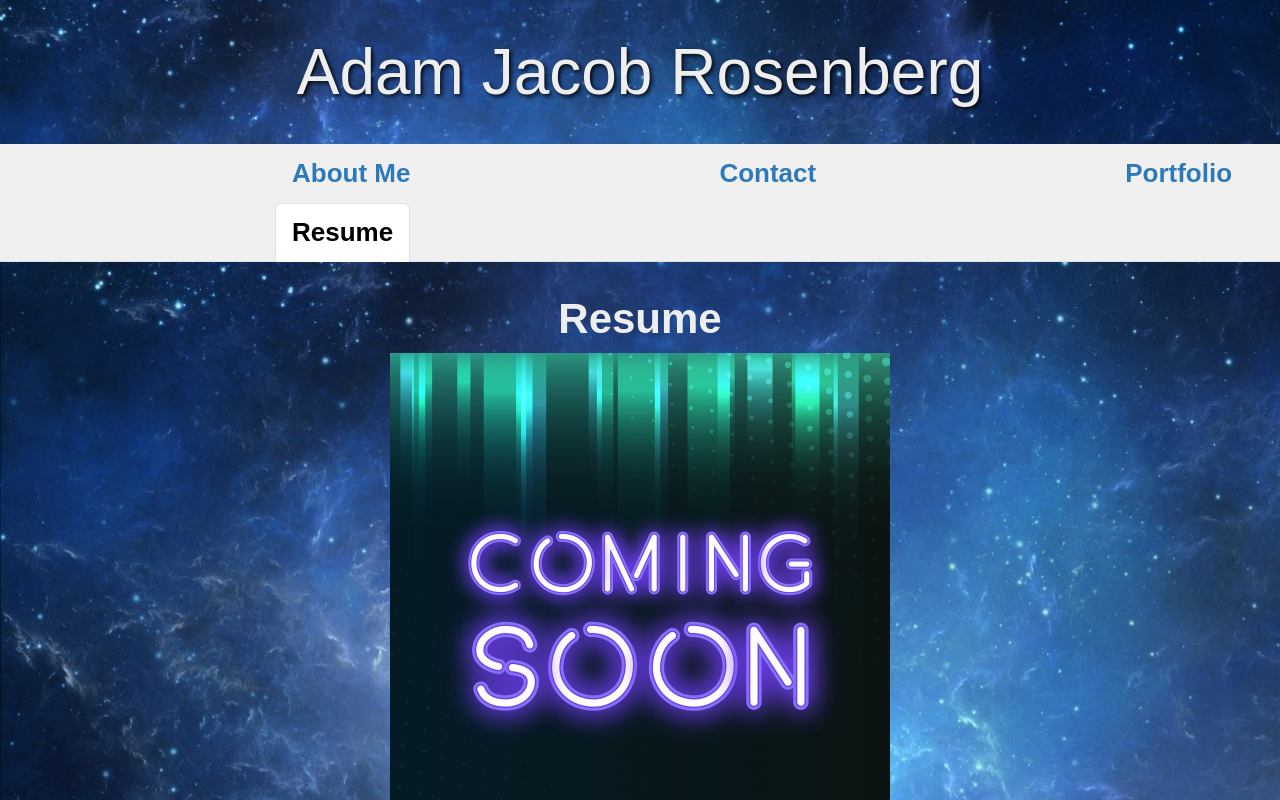
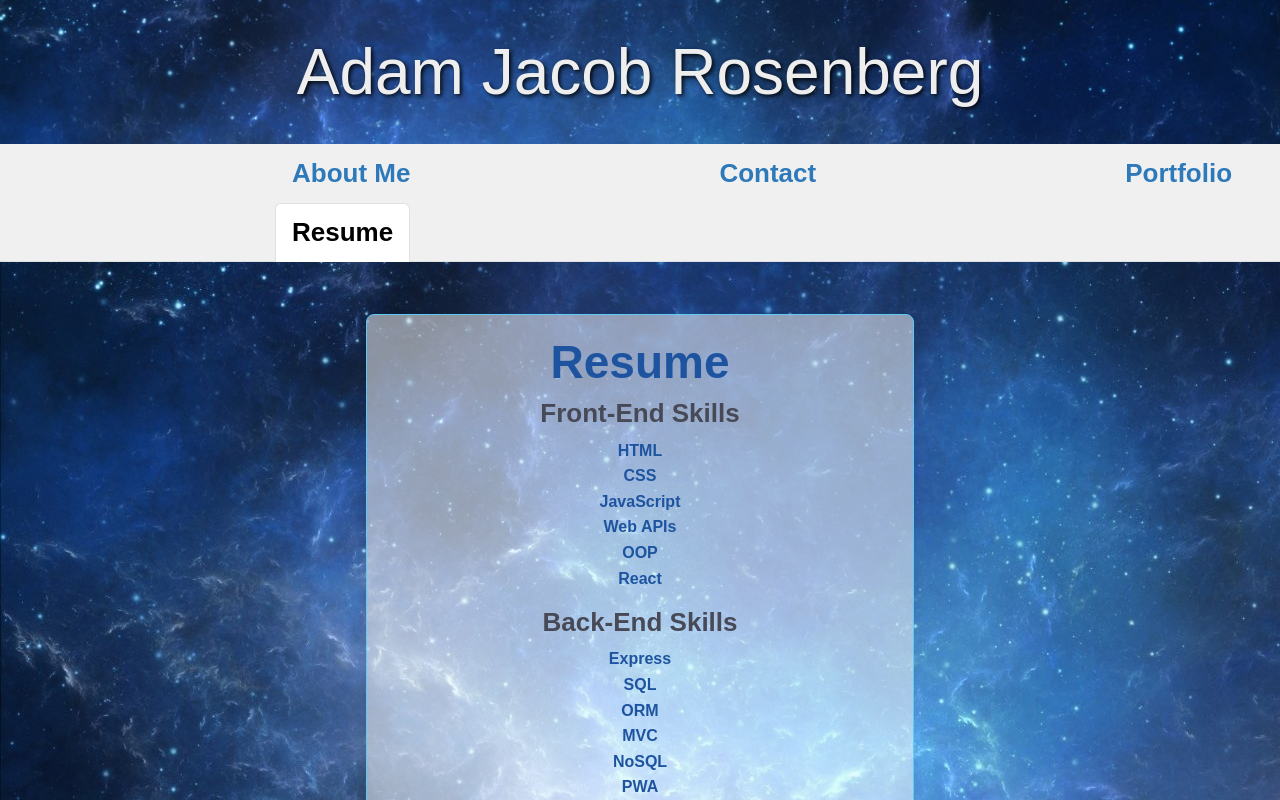
Before and after one commit to AcoderRose/AdamsReact_Portfolio, a React (Vite) app: page /Resume in a window 1280 px wide. Shown: the top 800 px of the page. Built offline with nearby package versions, Linux system fonts and the light colour scheme.

Commit message:
Added frontend and backend skills to Resume page. Made some styling changes to AboutMe and Portfolio jsx files as well.

```diff
--- a/src/pages/AboutMe.jsx
+++ b/src/pages/AboutMe.jsx
@@ -27,7 +27,7 @@ export default function About() {
         <div className="about-text">
           <h1 id="h1bigger">{aboutTitle}</h1>
           {aboutParagraphs.map((paragraph, index) => (
-            <p key={index}>{paragraph}</p>
+            <p id="paragraph" key={index}>{paragraph}</p>
           ))}
         </div>
       </div>
--- a/src/pages/Resume.jsx
+++ b/src/pages/Resume.jsx
@@ -1,17 +1,53 @@
-import React from "react";
-import "../styles/style.css";
+function Resume() {
+  // front-end skills
+  const frontEndSkills = [
+    "HTML",
+    "CSS",
+    "JavaScript",
+    "Web APIs",
+    "OOP",
+    "React",
+  ];
 
-function Resume() {
+  // back-end skills
+  const backEndSkills = ["Express", "SQL", "ORM", "MVC", "NoSQL", "PWA"];
+
+  const h2Style = {
+    color: "#474a56",
+  };
+
   return (
     <div className="resume-container">
-      <h1 class="blue">Resume</h1>
+      <h1 id="bigger">Resume</h1>
+      <div className="skills-container">
+        <section className="skills-section">
+          <h2 class="skills" style={h2Style}>
+            Front-End Skills
+          </h2>
+          <ul>
+            {frontEndSkills.map((skill, index) => (
+              <li key={index}>{skill}</li>
+            ))}
+          </ul>
+        </section>
+        <section className="skills-section">
+          <h2 class="skills" style={h2Style}>
+            Back-End Skills
+          </h2>
+          <ul>
+            {backEndSkills.map((skill, index) => (
+              <li key={index}>{skill}</li>
+            ))}
+          </ul>
+        </section>
+      </div>
       <div className="coming-soon">
+        <p>Downloadable Resume Coming Soon!</p>
         <img
-          src="./public/images/Coming-Soon-Graphic.jpg"
+          src="/images/Screenshot-Resume.png"
           alt="Coming Soon"
           className="coming-soon-image"
         />
-        <p class="blue">My resume is coming soon!</p>
       </div>
     </div>
   );
--- a/src/pages/portfolio.jsx
+++ b/src/pages/portfolio.jsx
@@ -16,12 +16,6 @@ const projectData = [
     githubLink: "https://github.com/jy8liu/UCI-Bootcamp-Project-1",
   },
   {
-    title: "Adams-Dev-Depot",
-    image: "/images/Screenshot-Adams-Dev-Depot.png",
-    projectLink: "https://acoderrose.github.io/Adams-Dev-Depot/",
-    githubLink: "https://github.com/AcoderRose/Adams-Dev-Depot",
-  },
-  {
     title: "ScriptSaga",
     image: "/images/Screenshot-ScriptSaga.PNG",
     projectLink: "https://acoderrose.github.io/Script-Saga/",
@@ -38,6 +32,12 @@ const projectData = [
     image: "/images/Screenshot-Note-Again.png",
     projectLink: "https://note-again.onrender.com",
     githubLink: "https://github.com/AcoderRose/Note-Again",
+  },
+  {
+    title: "Adams-Dev-Depot",
+    image: "/images/Screenshot-Adams-Dev-Depot.png",
+    projectLink: "https://acoderrose.github.io/Adams-Dev-Depot/",
+    githubLink: "https://github.com/AcoderRose/Adams-Dev-Depot",
   },
 ];
 
--- a/src/styles/style.css
+++ b/src/styles/style.css
@@ -85,6 +85,7 @@ nav ul li a,
 nav ul li a:hover,
 .nav-link:hover {
   background-color: var(--middle-blue);
+  /* border: 4px solid var(--dark-blue); */
 }
 
 /* main content area */
@@ -95,19 +96,23 @@ nav ul li a:hover,
 }
 
 .profile-img {
-  width: 20%;
+  width: 18%;
 }
 
 .about-container {
-  width: 70%;
+  width: 65%;
   height: 100%;
   margin: 20px auto;
   padding: 20px;
   font-family: "Arial", sans-serif;
   color: var(--dark-blue);
-  background-color: #f9f9f9;
+  background-color: #f9f9f986;
   border-radius: 8px;
   box-shadow: 0 4px 8px rgba(0, 0, 0, 0.1);
+}
+
+#paragraph{
+  font-weight: 600;
 }
 
 /* footer styles */
@@ -124,7 +129,7 @@ footer {
 
 /* contact page styles */
 #bigger{
-  font-size: 36px;
+  font-size: 46px;
   font-weight: 600;
 }
 
@@ -135,12 +140,12 @@ footer {
   border: 1px solid var(--light-blue);
   border-radius: 8px;
   box-shadow: 0 2px 10px rgba(0, 0, 0, 0.1);
-  background-color: #f9f9f9;
+  background-color: #f9f9f986;
   text-align: center;
 }
 
 .contact-container h1 {
-  margin-bottom: 50px;
+  margin-bottom: 34px;
   font-size: 24px;
   color: var(--dark-blue);
 }
@@ -206,9 +211,9 @@ footer {
 }
 
 .portfolioHeading {
-  margin-bottom: 40px;
-  font-weight: 600;
-  font-size: 42px;
+  margin-bottom: 25px;
+  font-weight: 700;
+  font-size: 50px;
   color: #eee;
 }
 
@@ -217,6 +222,10 @@ footer {
   flex-wrap: wrap;
   justify-content: center;
   gap: 20px;
+}
+
+.card{
+  background-color: #f9f9f999;
 }
 
 .projectCard {
@@ -259,6 +268,26 @@ footer {
 }
 
 /* resume styles */
+.skills{
+  font-weight: 600;
+  font-size: 26px;
+}
+
+.resume-container {
+  width: 45%;
+  height: auto;
+  font-weight: 600;
+  margin: 20px auto;
+  padding: 20px;
+  font-family: "Arial", sans-serif;
+  color: var(--dark-blue);
+  background-color: #f9f9f986;
+  border: 1px solid var(--light-blue);
+  border-radius: 8px;
+  box-shadow: 0 4px 8px rgba(0, 0, 0, 0.1);
+  text-align: center;
+}
+
 .blue{
   font-weight: 600;
   font-size: 42px;
@@ -268,6 +297,11 @@ footer {
 .coming-soon-image {
   width: 500px;
   height: auto;
+}
+
+.skills-section ul {
+  list-style-type: none;
+  padding-left: 0;
 }
 
 /* responsive design */
```
Also changed, not shown: public/images/Screenshot-Resume.png (added).
